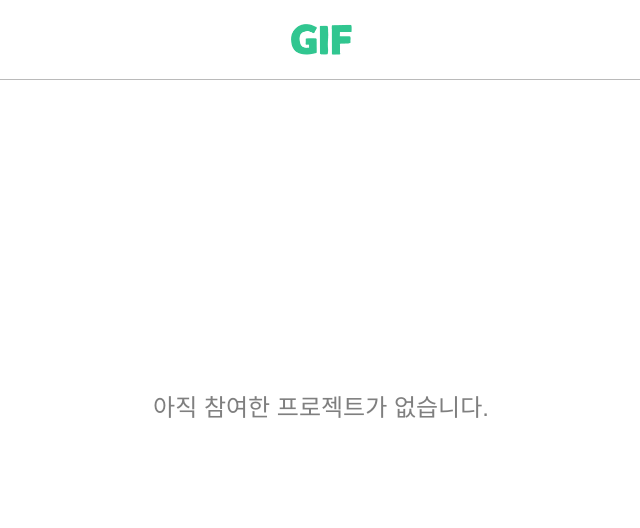
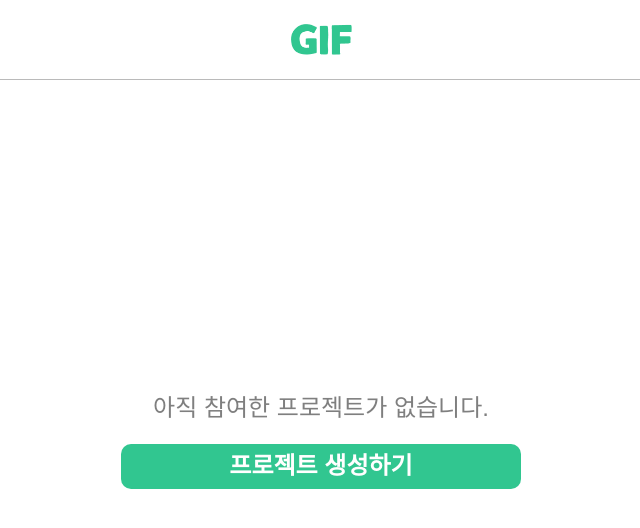
Before and after one commit to VOID-GSM/GIF_Client, a Next.js app: page / in a window 1280 px wide. Shown: the top 528 px of the page, without its empty margins (319-959 px from the left). Built offline with nearby package versions, Linux system fonts and the light colour scheme.

Commit message:
style: 프로젝트 생성 버튼 색상 변경

```diff
--- a/src/features/create-project/ui/CreateProjectButton.tsx
+++ b/src/features/create-project/ui/CreateProjectButton.tsx
@@ -4,7 +4,7 @@ export default function CreateProjectButton() {
   return (
     <Link
       href="/project/create"
-      className="flex justify-center items-center w-[25rem] h-[45px] bg-main-60 text-white font-semibold text-2xl rounded-[10px]"
+      className="flex justify-center items-center w-[25rem] h-[45px] bg-main text-white font-semibold text-2xl rounded-[10px]"
     >
       프로젝트 생성하기
     </Link>
```
